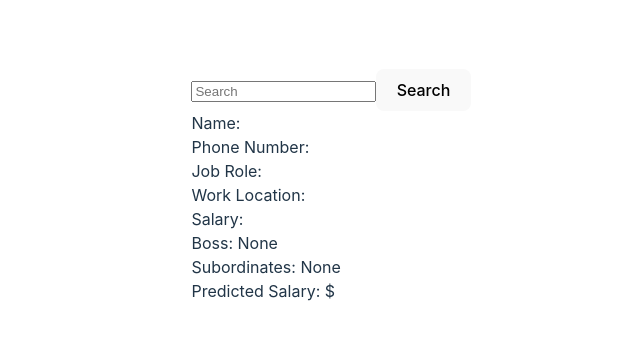
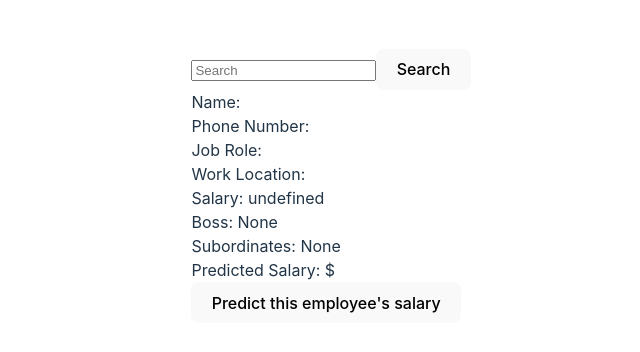
Before and after one commit to IGuy37/edp-capstone, a React (Vite) app in the folder react_client/: page / in a window 1280 px wide. Shown: the part 214-566 px from the top of the page, without its empty margins (309-949 px from the left). Built offline with nearby package versions, Linux system fonts and the light colour scheme; no server answers.

Commit message:
Connected Predictions to Flask server

```diff
--- a/react_client/src/App.jsx
+++ b/react_client/src/App.jsx
@@ -11,32 +11,31 @@ import {
 
 export default function App() {
 
-  const [prediction, setPrediction] = useState({})
   const [employee, setEmployee] = useState({})
 
-  useEffect(() => {
-    const fetchData = async () => {
-      try {
-        const response = await fetch(`${import.meta.env.VITE_API_URL}`);
-        if (!response.ok) {
-          throw new Error('Data could not be fetched!');
-        }
-        const json_response = await response.json();
-        setPrediction(json_response);
-      } catch (error) {
-        console.error('Error fetching employees:', error);
-      }
-    };
+  // useEffect(() => {
+  //   const fetchData = async () => {
+  //     try {
+  //       const response = await fetch(`${import.meta.env.VITE_API_URL}`);
+  //       if (!response.ok) {
+  //         throw new Error('Data could not be fetched!');
+  //       }
+  //       const json_response = await response.json();
+  //       setPrediction(json_response);
+  //     } catch (error) {
+  //       console.error('Error fetching employees:', error);
+  //     }
+  //   };
 
-    fetchData();
-  }, []);
+  //   fetchData();
+  // }, []);
 
   return (
     <Router>
       <Search setEmployee={setEmployee}/>
       <Routes>
         <Route path="/" element={
-          <Employee data={employee} prediction={prediction} />
+          <Employee data={employee}/>
         }/>
         <Route path="/employee/:id" />
       </Routes>
--- a/react_client/src/components/Employee.jsx
+++ b/react_client/src/components/Employee.jsx
@@ -1,17 +1,18 @@
 import Prediction from "./Prediction";
 
 export default function Employee(props){
-    const employee = props.data
+    const employee = props.data;
+    const canViewSalary = true;
     return (
         <>
             <div>Name: {employee.name}</div>
             <div>Phone Number: {employee.phone_number}</div>
             <div>Job Role: {employee.job_role}</div>
             <div>Work Location: {employee.location}</div>
-            <div>Salary: {employee.salary}</div>
+            <div>{canViewSalary ? `Salary: ${employee.salary}` : ""}</div>
             <div>Boss: {employee.boss ?? "None"}</div>
             <div>Subordinates: {employee.subordinates ?? "None"}</div>
-            <Prediction prediction={props.prediction} />
+            <Prediction job_role = {employee.job_role} location={employee.location}/>
         </>
     )
 }
--- a/react_client/src/components/Prediction.jsx
+++ b/react_client/src/components/Prediction.jsx
@@ -1,8 +1,35 @@
+import React, {useState} from "react";
 
 export default function Prediction(props){
+    const [prediction, setPrediction] = useState("")
+    const predictSalary = (e) => {
+        e.preventDefault();
+        fetch(`${import.meta.env.VITE_API_URL}/prediction`, {
+            method: "POST",
+            body: JSON.stringify({
+                job_title : props.job_title,
+                location: props.location
+            }),
+            headers: {
+                "Content-Type": "application/json",
+            },
+        })
+        .then((response) => response.json())
+        .then((data) => {
+            // Handle the response data
+            setPrediction(data.salary)
+            console.log(data);
+        })
+        .catch((error) => {
+            // Handle any errors
+            console.error(error);
+        });
+        console.log('Prediction Request submitted');
+    }
     return(
         <>
-            <div>Predicted Salary: ${props.prediction.salary}</div>
+            <div>Predicted Salary: ${prediction}</div>
+            <button onClick={predictSalary}>Predict this employee's salary</button>
         </>
     )
 }
```
Also changed, not shown: 1 other file (tests, documents, lock files or other folders).
